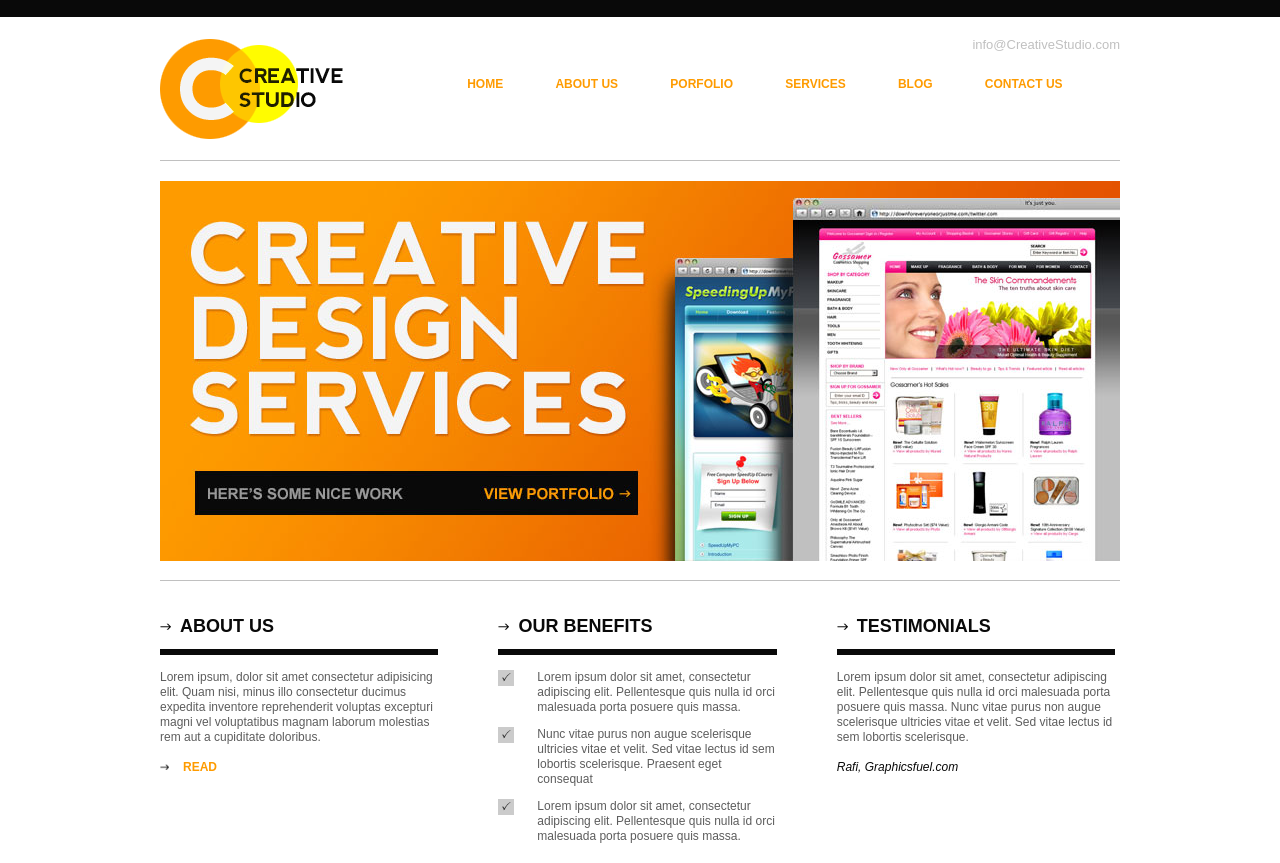
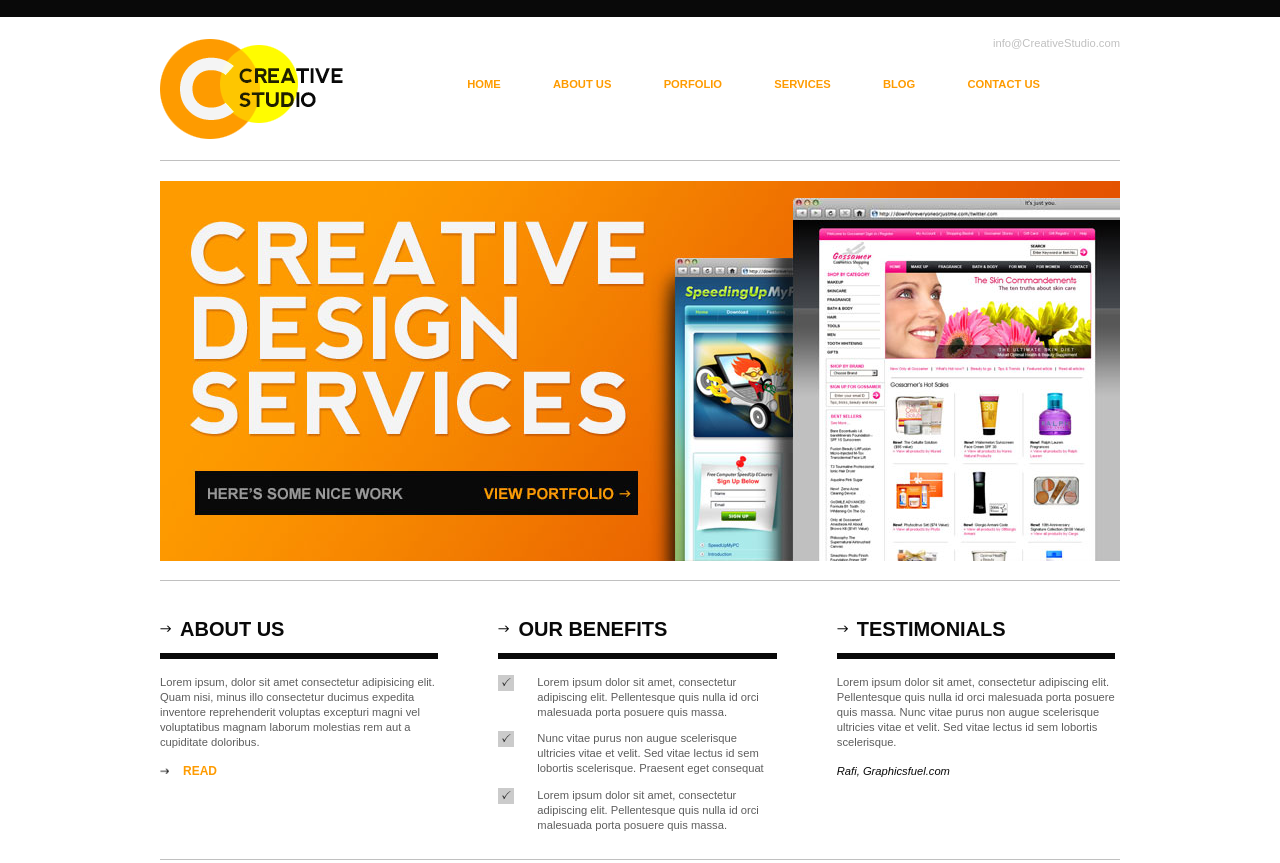
Before and after one commit to jeanToru/WEB1-S10-, a website: page WEB1-DiseñoHtml/index.html in a window 1280 px wide. Shown: the top 863 px of the page. Drawn offline with Linux system fonts and the light colour scheme.

Commit message:
Practica de Rem

```diff
--- a/WEB1-DiseñoHtml/index.html
+++ b/WEB1-DiseñoHtml/index.html
@@ -9,7 +9,7 @@
 </head>
 
 <body>
-    <div id="estrutura">
+    <div id="estrutura" class="wraper space-tablet">
         <div id="header" class="clearfix space-border">
             <div id="logo">
                 <img src="img/logo.png" alt="logo de la pagina">
--- a/WEB1-DiseñoHtml/sass/parcials/_content.scss
+++ b/WEB1-DiseñoHtml/sass/parcials/_content.scss
@@ -6,7 +6,7 @@ $ColorBlack: #090909;
 }
 
 #contenido h2 {
-    font-size: 18px;
+    font-size: 1.25rem;
 	color: $ColorBlack;
 	border-bottom: 6px solid $ColorBlack;
 	padding-bottom: 12px;
@@ -17,7 +17,7 @@ $ColorBlack: #090909;
 }
 #contenido p {
 	color: $colorBlack-Gray;
-	font-size: 12px;
+	font-size: 0.7rem;
 	line-height: 15px;
 }
 
@@ -47,11 +47,13 @@ $ColorBlack: #090909;
 .link-contenido {
 	color:$ColorBlack;
 	font-style: italic;
-	font-size: 12px;
+	font-size: 0.7rem;
 	@include text-decoration;
 }
 
 /*Bloque de imajenes */
+
+
 #portafolio{
 	border-bottom: none;
 }
@@ -76,7 +78,7 @@ $ColorBlack: #090909;
 }
 
 #bloqueActualizar p {
-    font-size: 12px;
+    font-size: 0.7rem;
 	color: #5d5d5d;
 	max-width: 63%;
 }
--- a/WEB1-DiseñoHtml/sass/parcials/_footer.scss
+++ b/WEB1-DiseñoHtml/sass/parcials/_footer.scss
@@ -40,7 +40,7 @@ $colorGray: #acacac;
 
 #footer-lista a {
 	color: $colorGray;
-	font-size: 12px;
+	font-size: 0.7rem;
 }
 
 .footer-logo{
@@ -54,5 +54,5 @@ $colorGray: #acacac;
 	position: relative;
 	top: 2px;
 	right: -10px;
-	font-size: 12px;
+	font-size: 0.7rem;
 }
--- a/WEB1-DiseñoHtml/sass/parcials/_header.scss
+++ b/WEB1-DiseñoHtml/sass/parcials/_header.scss
@@ -16,7 +16,7 @@ $coloranaranjado:#fe9b00;
 	position: relative;
 }
 #link-email {
-    font-size: 13px;
+    font-size: 0.7rem;
 	color: $colorgrayclaro;
 	text-decoration: none;
 	position: absolute;
@@ -39,7 +39,7 @@ $coloranaranjado:#fe9b00;
 }
 
 #list a {
-    font-size: 12px;
+    font-size: 0.7rem;
 	font-weight: bold;
 	color: $coloranaranjado;
 	text-decoration: none;
--- a/WEB1-DiseñoHtml/sass/style.scss
+++ b/WEB1-DiseñoHtml/sass/style.scss
@@ -16,14 +16,14 @@ body {
 }
 
 h2 {
-	font-size: 18px;
-	padding-left: 30px;
+	font-size: 1.25rem;
+	// padding-left: 30px;
 	background-position: 0 7px;
 }
 
 
 h3 {
-	font-size: 12px;
+	font-size: 0.7rem;
 	padding-left: 23px;
 	background-size: 8px;
 	background-position: 0 5px;
```
Also changed, not shown: WEB1-DiseñoHtml/css/style.css.
